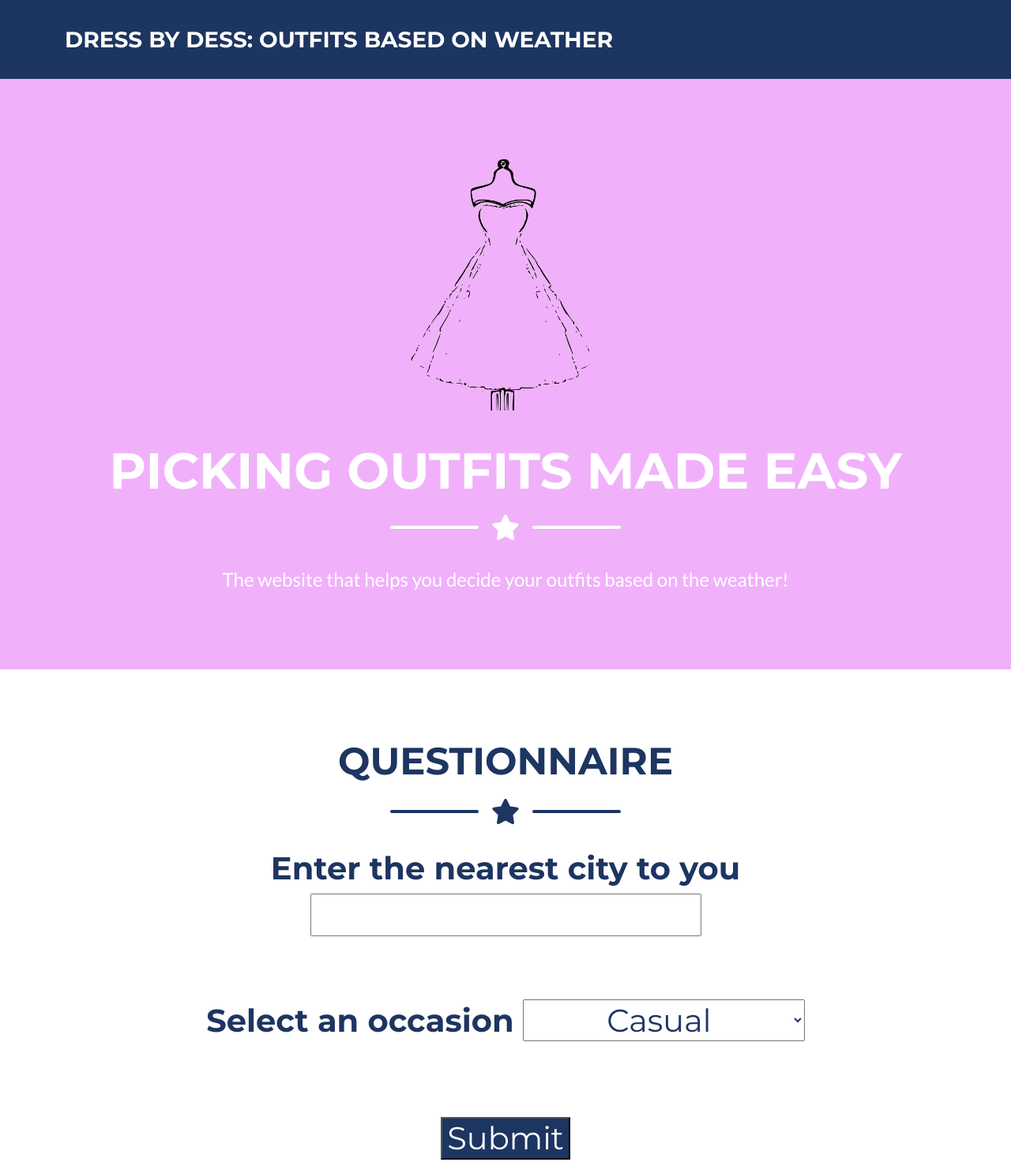
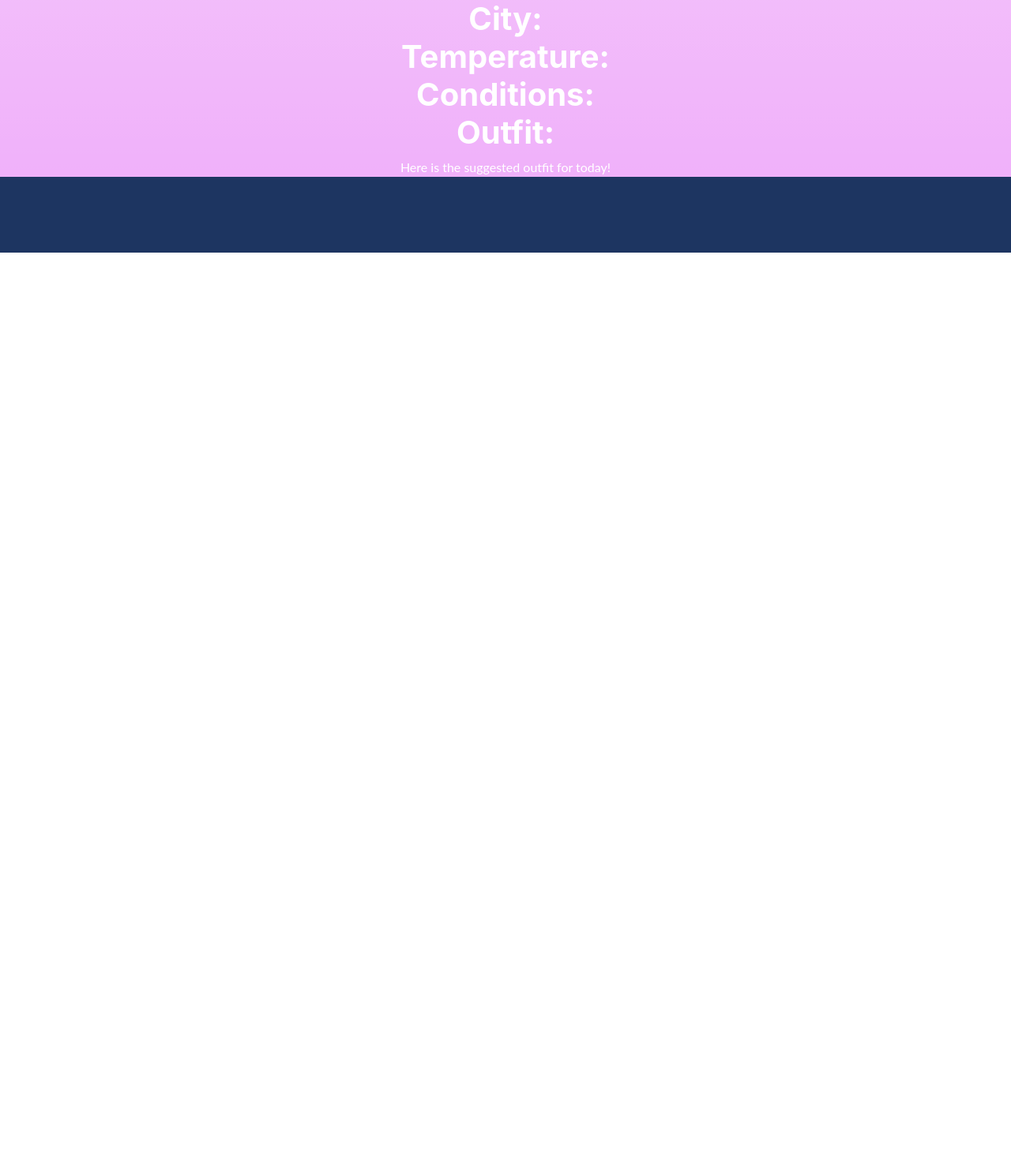
Before and after one commit to sarinasaran/SheInnovates, a plain HTML site: page index.html in a window 1280 px wide. Shown: the top 1472 px of the page at 79% size. After the commit the page ends 800 px from the top, so only its background shows below. Drawn offline with nearby package versions, Linux system fonts and the light colour scheme; files that its build step writes are made by us from their sources.

Commit message:
Add files via upload

```diff
--- a/index.html
+++ b/index.html
@@ -5,120 +5,37 @@
         <meta name="viewport" content="width=device-width, initial-scale=1, shrink-to-fit=no" />
         <meta name="description" content="" />
         <meta name="author" content="" />
-        <!-- Favicon-->
+        <title>Scrolling Nav - Start Bootstrap Template</title>
         <link rel="icon" type="image/x-icon" href="assets/favicon.ico" />
-        <!-- Font Awesome icons (free version)-->
-        <script src="https://use.fontawesome.com/releases/v6.1.0/js/all.js" crossorigin="anonymous"></script>
-        <!-- Google fonts-->
-        <link href="https://fonts.googleapis.com/css?family=Montserrat:400,700" rel="stylesheet" type="text/css" />
-        <link href="https://fonts.googleapis.com/css?family=Lato:400,700,400italic,700italic" rel="stylesheet" type="text/css" />
         <!-- Core theme CSS (includes Bootstrap)-->
         <link href="css/styles.css" rel="stylesheet" />
     </head>
     <body id="page-top">
-        <!-- Navigation-->
-        <nav class="navbar navbar-expand-lg bg-secondary text-uppercase fixed-top" id="mainNav">
-            <div class="container">
-                <a class="text-center navbar-brand" href="#page-top">Dress by Dess: outfits based on weather</a>
-            </nav>
-        </nav>
-        <!-- Masthead-->
-        <header class="masthead bg-primary text-white text-center">
-            <div class="container d-flex align-items-center flex-column">
-                <!-- Masthead Avatar Image-->
-                <img class="masthead-avatar mb-5" src="https://raw.githubusercontent.com/sarinasaran/SheInnovates/main/Untitled_design__1_-removebg-preview%20(1).png" alt="..." />
-                <!-- Masthead Heading-->
-                <h1 class="masthead-heading text-uppercase mb-0">picking outfits made easy</h1>
-                <!-- Icon Divider-->
-                <div class="divider-custom divider-light">
-                    <div class="divider-custom-line"></div>
-                    <div class="divider-custom-icon"><i class="fas fa-star"></i></div>
-                    <div class="divider-custom-line"></div>
-                </div>
-                <!-- Masthead Subheading-->
-                <p class="masthead-subheading font-weight-light mb-0">The website that helps you decide your outfits based on the weather!</p>
+        <!-- Header-->
+        <header class="bg-primary bg-gradient text-white">
+            <div class="container px-4 text-center">
+                <h1 class="fw-bolder">City: <br> Temperature: <br> Conditions: <br> Outfit:</h1>
+                Here is the suggested outfit for today!
+                <!--<p class="lead">A functional Bootstrap 5 boilerplate for one page scrolling websites</p> -->
             </div>
         </header>
-        <!--Questionnaire Section-->
-        <section class="page-section questionnaire" id="questionnaire">
-            <div class="container">
-                <!-- Portfolio Section Heading-->
-                <h2 class="page-section-heading text-center text-uppercase text-secondary mb-0">Questionnaire</h2>
-                <!-- Icon Divider-->
-                <div class="divider-custom">
-                    <div class="divider-custom-line"></div>
-                    <div class="divider-custom-icon"><i class="fas fa-star"></i></div>
-                    <div class="divider-custom-line"></div>
+        <!-- About section-->
+
+        <!-- Contact section-->
+        <section id="contact">
+            <div class="container px-4">
+                <div class="row gx-4 justify-content-center">
+                    <div class="col-lg-8">
+                    </div>
                 </div>
-                <!-- City Question-->
-                <!-- occasion Question-->
-                <head>
-                  <title>Select Box Control</title>
-                <head>
-               <body>
-                  <p>
-                  <form>
-                    <div class="row justify-content-center">
-                      <section style="" class="body current" id="wizard-p-0" role="tabpanel" aria-labelledby="wizard-h-0" aria-hidden="false">
-                          <div class="wrapper_row" style="">
-                            <div class="row js_error_placement_parent step_1">
-                              <div class="m_header_step" data-step="1">
-                                <h1 class="js_error_placement quizz_question text-secondary text-center">Enter the nearest city to you</h1>
-                                <span class="not_mandatory"></span>
-                              </div>
-
-                              <div class="form_fields select_row text-center text-secondary">
-                                <div class="form_input text-secondary"><h1>
-                                  <span><input type="text" class="text-uppercase text-center text-secondary" name="city" id="city"></span>
-                                </div> &nbsp;
-                              </div> &nbsp;
-                            </div><!-- - class=row --> &nbsp;
-                          </div><!-- - class=wrapper_row -->
-                        </section>
-                        <h1 class="masthead-heading text-secondary mb-0 text-center">Select an occasion
-                     <select name = "dropdown" class = "text-secondary text-center">
-                        <option value = "Casual" selected>Casual</option>
-                        <option value = "Athletic/Leisure">Athletic / Leisure</option>
-                        <option value = "Professional">Professional</option>
-                        <option value = "Fancy">Fancy</option>
-                     </select>
-                     <br>
-                     <br>
-                     <br>
-                     <button class = "bg-secondary text-white text-center" type = "submit" id =  "clicked" > Submit</button>
-                  </form>
-               </body>
-               <br>
-               <br>
-               <br>
-               <br>
-               <br>
-               <br>
-        <!-- About Section-->
-        <section class="page-section bg-primary text-white mb-0" id="about">
-            <div class="container">
-                <!-- About Section Heading-->
-                <h2 class="page-section-heading text-center text-uppercase text-white">About us</h2>
-                <!-- Icon Divider-->
-                <div class="divider-custom divider-light">
-                    <div class="divider-custom-line"></div>
-                    <div class="divider-custom-icon"><i class="fas fa-star"></i></div>
-                    <div class="divider-custom-line"></div>
-                </div>
-                <!-- About Section Content-->
-                <small><small><small><small>Choosing an outfit based on weather and occasion can be one of the most stressful parts of the morning. At Dress By Dess, our goal is to help quicken your morning routine by lifting this stress off your shoulders.</small>
-                <div class="text-secondary"><br>Just enter your location, intended ocassion, click submit, and you're done! Your perfect outfit awaits!</div>
-                <div class="row"></div>
-                <!-- About Section Button-->
-
             </div>
         </section>
-        </section>
         <!-- Footer-->
-        <footer class="footer text-center">
-            <div class="container">
-                <div class="row">
-            </div>
+        <footer class="py-5 bg-secondary">
         </footer>
+        <!-- Bootstrap core JS-->
+        <script src="https://cdn.jsdelivr.net/npm/bootstrap@5.1.3/dist/js/bootstrap.bundle.min.js"></script>
+        <!-- Core theme JS-->
+        <script src="js/scripts.js"></script>
     </body>
 </html>
```
